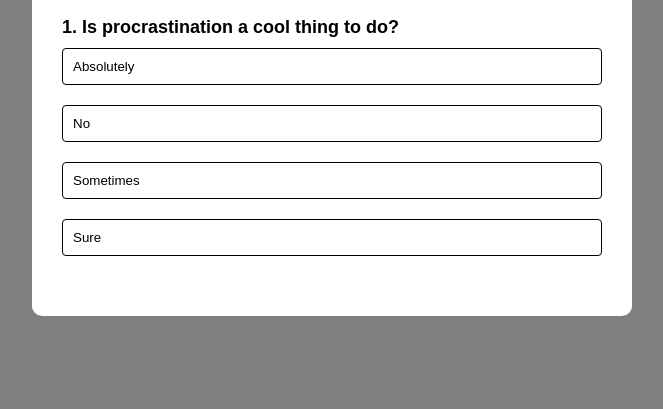
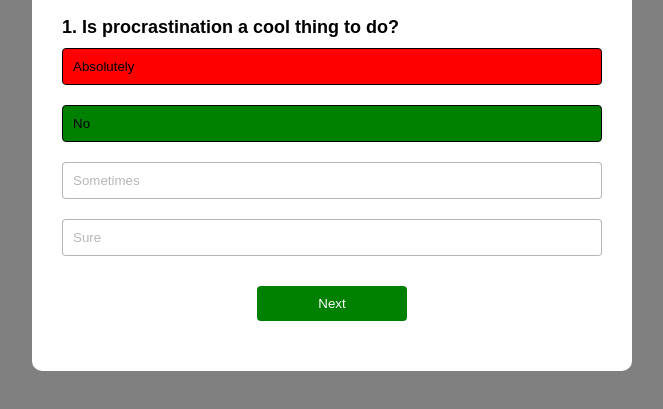
Before and after one commit to tridean/04challenge-quiz-tridean, a plain HTML site: page index.html in a window 1280 px wide. Both pictures are taken after a click on the button "Absolutely". Shown: the part 201-610 px from the top of the page, without its empty margins (308-971 px from the left). Drawn offline with Linux system fonts and the light colour scheme.

Commit message:
disable input after button is selected, fix hover animation function after selection

```diff
--- a/script.js
+++ b/script.js
@@ -90,6 +90,10 @@ function displayQ(){
         button.innerHTML = answer.text;
         button.classList.add("btn");
         answerButton.appendChild(button);
+        if(answer.correct){
+            button.dataset.correct = answer.correct;
+        }
+        button.addEventListener("click", chooseAnswer);
     });
 }
 
@@ -99,4 +103,23 @@ function resetState(){
         answerButton.removeChild(answerButton.firstChild)
     }
 }
+
+function chooseAnswer(e){
+    const chosenBtn = e.target;
+    const isCorrect = chosenBtn.dataset.correct === "true";
+    if(isCorrect){
+        chosenBtn.classList.add("correct");
+    }
+    else{
+        chosenBtn.classList.add("incorrect");
+    }
+    Array.from(answerButton.children).forEach(button => {
+        if(button.dataset.correct === "true"){
+            button.classList.add("correct");
+        }
+        button.disabled = true;
+    });
+    nextButton.style.display = "block";
+}
+
 startQuiz();
--- a/style.css
+++ b/style.css
@@ -48,11 +48,6 @@ body {
     transition: all 0.3s;
 }
 
-.btn:hover{
-    background: black;
-    color: white;
-}
-
 #nextQ{
     background: green;
     color: white;
@@ -65,3 +60,22 @@ body {
     cursor: pointer;
     display: none;
 }
+
+.correct{
+    background: green;
+    color: black;
+}
+
+.incorrect{
+    background: red;
+    color: black;
+}
+
+.btn:hover:not([disabled]){
+    background: black;
+    color: white;
+}
+
+.btn:disabled{
+    cursor: no-drop;
+}
```
